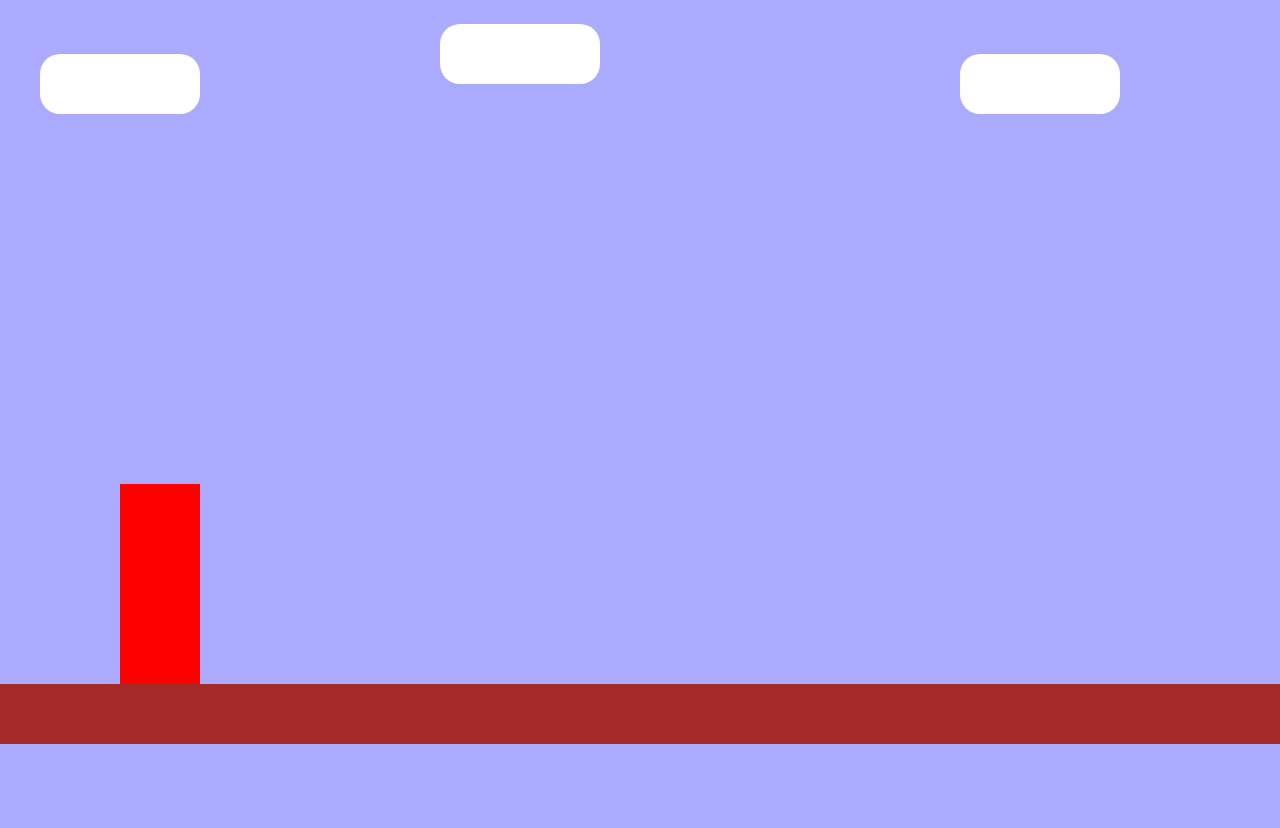
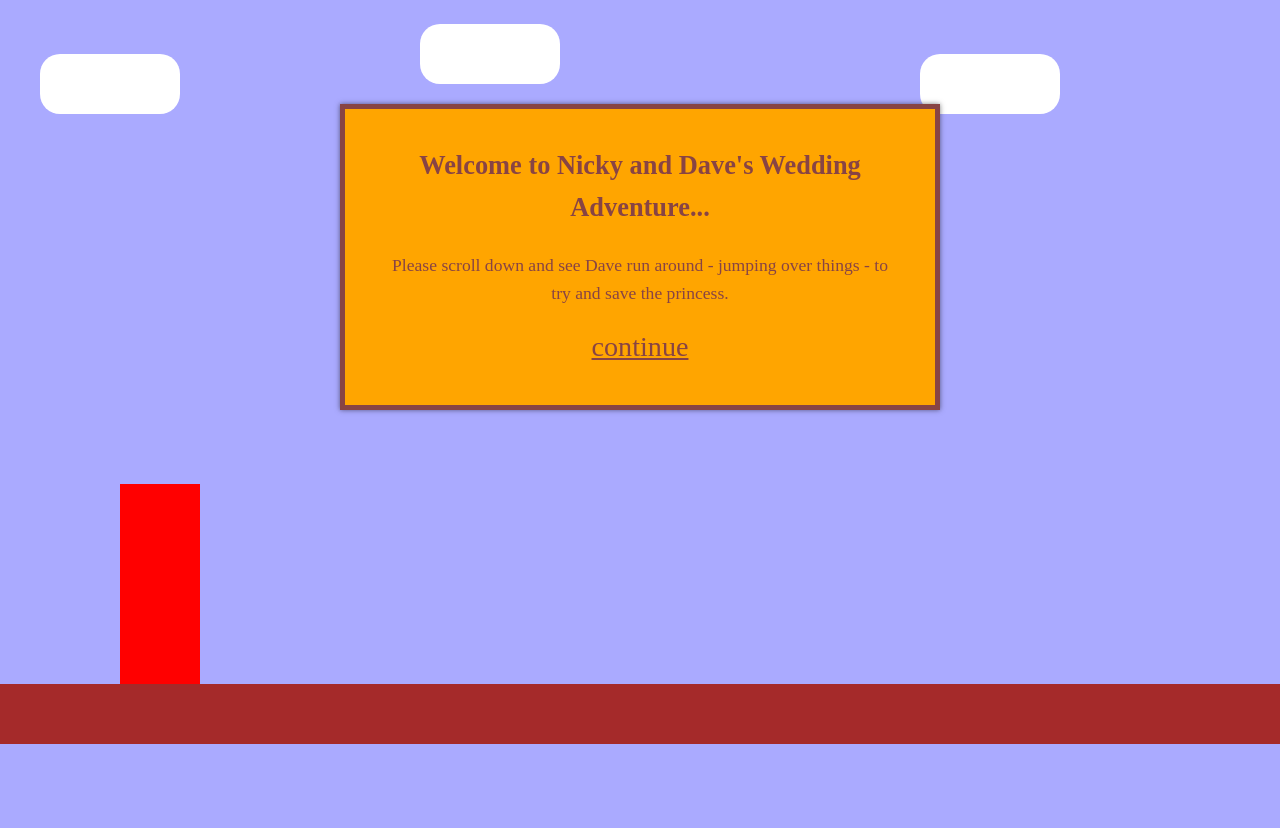
Before and after one commit to mstrutt/daves-wedding, a plain HTML site: page index.html in a window 1280 px wide. Shown: the part 56-884 px from the top of the page. Drawn offline with Linux system fonts and the light colour scheme.

Commit message:
adding in a welcome message WIP

```diff
--- a/assets/css/main.css
+++ b/assets/css/main.css
@@ -33,6 +33,10 @@ body {
 h1 {
 	margin: 0;
 	line-height: 44px;
+}
+
+h2 {
+	margin-top: 0;
 }
 
 .sky {
@@ -96,3 +100,14 @@ h1 {
 .jump {
 	bottom: 180px;
 }
+
+.welcome {
+	position: fixed;
+	top: 20%;
+	left: 0;
+	right: 0;
+	width: 80%;
+	max-width: 600px;
+	margin: auto;
+	z-index: 6;
+}
--- a/assets/css/theme.css
+++ b/assets/css/theme.css
@@ -27,3 +27,38 @@ html {
 	margin: 0;
 	line-height: 1;
 }
+
+.welcome {
+	padding: 2em;
+	background: orange;
+	border: 5px solid #844;
+	color: #844;
+	box-shadow: 0 0 5px rgba(0, 0, 0, .5);
+	text-align: center;
+	font-family: serif;
+	font-size: 1.1em;
+}
+
+.continue {
+	font-size: 1.6em;
+	color: inherit;
+}
+
+.bounce-up {
+	animation: bounce-up 1.25s forwards;
+	pointer-events: none;
+}
+
+@keyframes bounce-up {
+	0% {
+		transform: translateY(0);
+	}
+	20% {
+		transform: translateY(20px);
+		opacity: 1;
+	}
+	100% {
+		transform: translateY(-200%);
+		opacity: 0;
+	}
+}
--- a/assets/js/main.js
+++ b/assets/js/main.js
@@ -12,4 +12,9 @@ $(function() {
 			}
 		}
 	});
+
+	$('.continue').on('click', function(e) {
+		e.preventDefault();
+		$('.welcome').addClass('bounce-up');
+	});
 });
--- a/index.html
+++ b/index.html
@@ -8,11 +8,18 @@
 		<link rel="stylesheet" href="/assets/css/theme.css" />
 	</head>
 	<body>
+		<div class="welcome">
+			<h2>Welcome to Nicky and Dave's Wedding Adventure...</h2>
+			<p>Please scroll down and see Dave run around - jumping over things - to try and save the princess.</p>
+			<a href="#" class="continue">continue</a>
+		</div>
+
 		<header class="sticky-header">
-			<h1>Dave</h1>
+			<h1>Mr and Mrs Poole</h1>
 		</header>
 
 		<div class="sky scroll">
+			<div class="cloud"></div>
 			<div class="cloud"></div>
 			<div class="cloud"></div>
 			<div class="cloud"></div>
```
